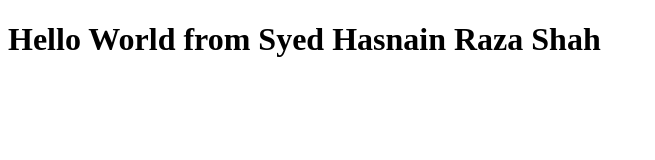
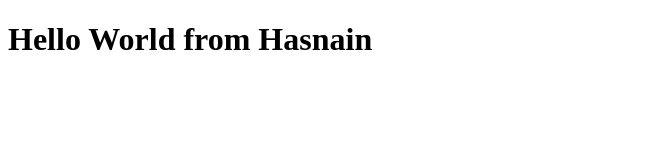
Before and after one commit to syedhasnainrazashah/Bootcamp2020, a plain HTML site: page index.html in a window 1280 px wide. Shown: the whole page, without its empty margins (0-655 px from the left). Drawn offline with Linux system fonts and the light colour scheme.

Commit message:
Update index.html

```diff
--- a/index.html
+++ b/index.html
@@ -6,6 +6,6 @@
     <title>Document</title>
 </head>
 <body>
-    <h1>Hello World from Syed Hasnain Raza Shah</h1>
+    <h1>Hello World from Hasnain</h1>
 </body>
 </html>
```
